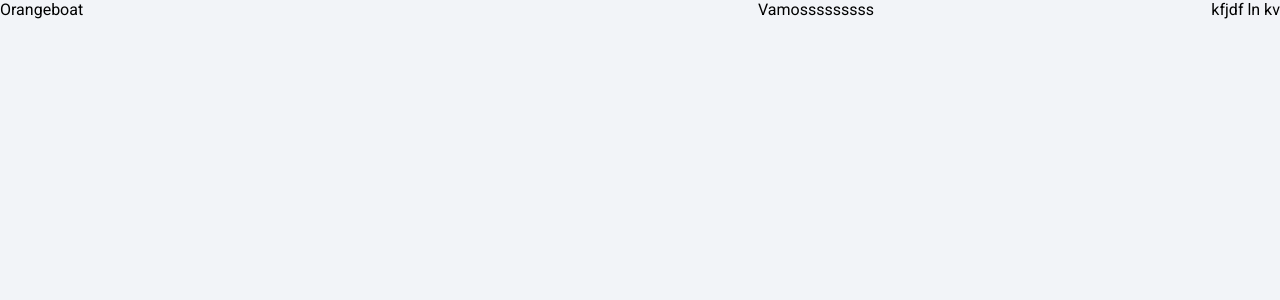
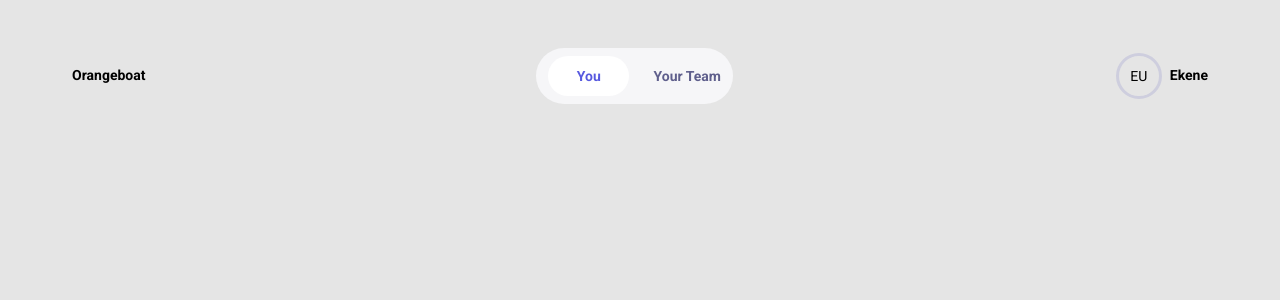
Before and after one commit to nkemjikaobi/beam, a React (Create React App) app: page / in a window 1280 px wide. Shown: the top 300 px of the page. Built offline with nearby package versions, Linux system fonts and the light colour scheme.

Commit message:
Navbar component

```diff
--- a/src/Assets/styles/_colors.scss
+++ b/src/Assets/styles/_colors.scss
@@ -1,4 +1,5 @@
 $palette: (
  Black: #000,
  White: #fff,
+ Purple : #585ADF,
 );
--- a/src/Assets/styles/_settings.scss
+++ b/src/Assets/styles/_settings.scss
@@ -12,3 +12,7 @@ $font-weight-regular: 400;
 $font-weight-dense: 500;
 $font-weight-medium: 600;
 $font-weight-bold: 700;
+
+//Font sizes
+$font-size-medium: 14px;
+$font-size-regular: 16px;
--- a/src/Assets/styles/global.scss
+++ b/src/Assets/styles/global.scss
@@ -1,3 +1,4 @@
 
 //import Globals
 @import "globals/base";
+@import "globals/font";
--- a/src/Assets/styles/globals/_base.scss
+++ b/src/Assets/styles/globals/_base.scss
@@ -4,7 +4,7 @@ body {
 	padding: 0;
 	box-sizing: border-box;
 	font-family: $roboto;
-	background-color: #f2f4f8;
+	background-color: #E5E5E5;
 	-webkit-font-smoothing: antialiased;
 	-moz-osx-font-smoothing: grayscale;
 }
--- a/src/Assets/styles/globals/_font.scss
+++ b/src/Assets/styles/globals/_font.scss
@@ -21,6 +21,7 @@ $font-weight-bold: 700;
 
 //Font size
 $font-size-regular: 16px;
+$font-size-medium: 14px;
 
 //Font Styles
 $font-style-normal: normal;
--- a/src/Components/Icons/icon.tsx
+++ b/src/Components/Icons/icon.tsx
@@ -1,5 +1,5 @@
-import React from "react";
-import PropTypes from "prop-types";
+import React from 'react';
+import PropTypes from 'prop-types';
 /**
  * Icon component to get and render app icons
  * @param {Object} props Component properties
--- a/src/Components/NavBar/Navbar.module.scss
+++ b/src/Components/NavBar/Navbar.module.scss
@@ -1,6 +1,57 @@
 @import '../../Assets//styles/shared-styles.scss';
+
 .navWrapper {
     display: flex;
     justify-content: space-between;
     align-items: center;
+    font-size: $font-size-medium;
+
+    p {
+        margin-left: 0.5rem;
+        margin-right: 0.5rem;
+        line-height: 170%;
+        font-weight: 700;
+    }
+
+    .logo {
+        display: flex;
+        align-items: center;
+    }
+
+    .radio{
+        background-color: #F6F6F8;
+        width: to-rem(197);
+        height: to-rem(56);
+        display: flex;
+        align-items: center;
+        justify-content: space-around;
+        border-radius: to-rem(70);
+        font-weight: $font-weight-bold;
+        color: #5F5F8C;
+        .active{
+            background-color: color(White);
+            width: to-rem(81);
+            height: to-rem(40);
+            border-radius: to-rem(65);
+            display: flex;
+            align-items: center;
+            justify-content: center;
+            color: color(Purple);
+        }
+    }
+
+    .user {
+        display: flex;
+        align-items: center;
+
+        div {
+            width: to-rem(40);
+            height: to-rem(40);
+            border-radius: 50%;
+            display: flex;
+            align-items: center;
+            justify-content: center;
+            border : to-rem(3) solid #CECEDE;
+        }
+    }
 }
--- a/src/Components/NavBar/Navbar.tsx
+++ b/src/Components/NavBar/Navbar.tsx
@@ -11,20 +11,16 @@ const Navbar = () => {
         <Icon name="arrowDown" />
       </div>
       <div className={styles.radio}>
-
+        <div className={styles.active}>You</div>
+        <div>Your Team</div>
       </div>
       <div className={styles.user}>
-          <Icon name="logo" />
-          <p>Vamosssssssss</p>
+        <div>EU</div>
+        <p>Ekene</p>
         <Icon name="arrowDown" />
       </div>
-      <div>
-        kfjdf
-        ln kv
-
     </div>
-    </div>
-  )
+  );
 };
 
 export default Navbar;
--- a/src/Pages/Home/HomePage.module.scss
+++ b/src/Pages/Home/HomePage.module.scss
@@ -1 +1,4 @@
 @import '../../Assets//styles/shared-styles.scss';
+.homePageWrapper {
+    margin-top: 3rem;
+}
--- a/src/Pages/Home/HomePage.tsx
+++ b/src/Pages/Home/HomePage.tsx
@@ -1,9 +1,16 @@
 import React from "react";
-import Navbar from '../../Components/NavBar/Navbar';
+import Navbar from "../../Components/NavBar/Navbar";
 import styles from "./HomePage.module.scss";
+import Container from "@mui/material/Container";
 
 const HomePage = () => {
-  return <div><Navbar /></div>;
+  return (
+    <div className={styles.homePageWrapper}>
+      <Container maxWidth="lg">
+        <Navbar />
+      </Container>
+    </div>
+  );
 };
 
 export default HomePage;
```
Also changed, not shown: .eslintrc.json. Lines whose indentation alone changed are shown as unchanged.
